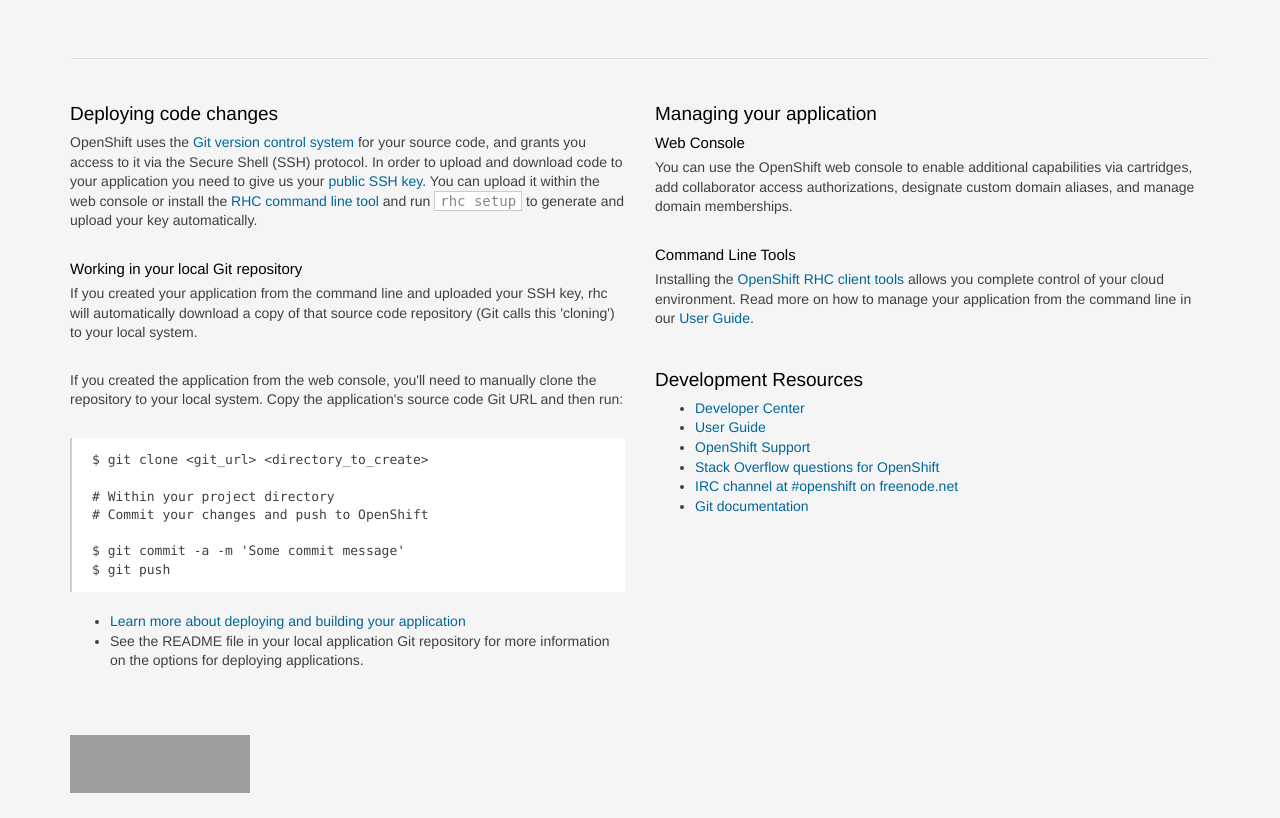
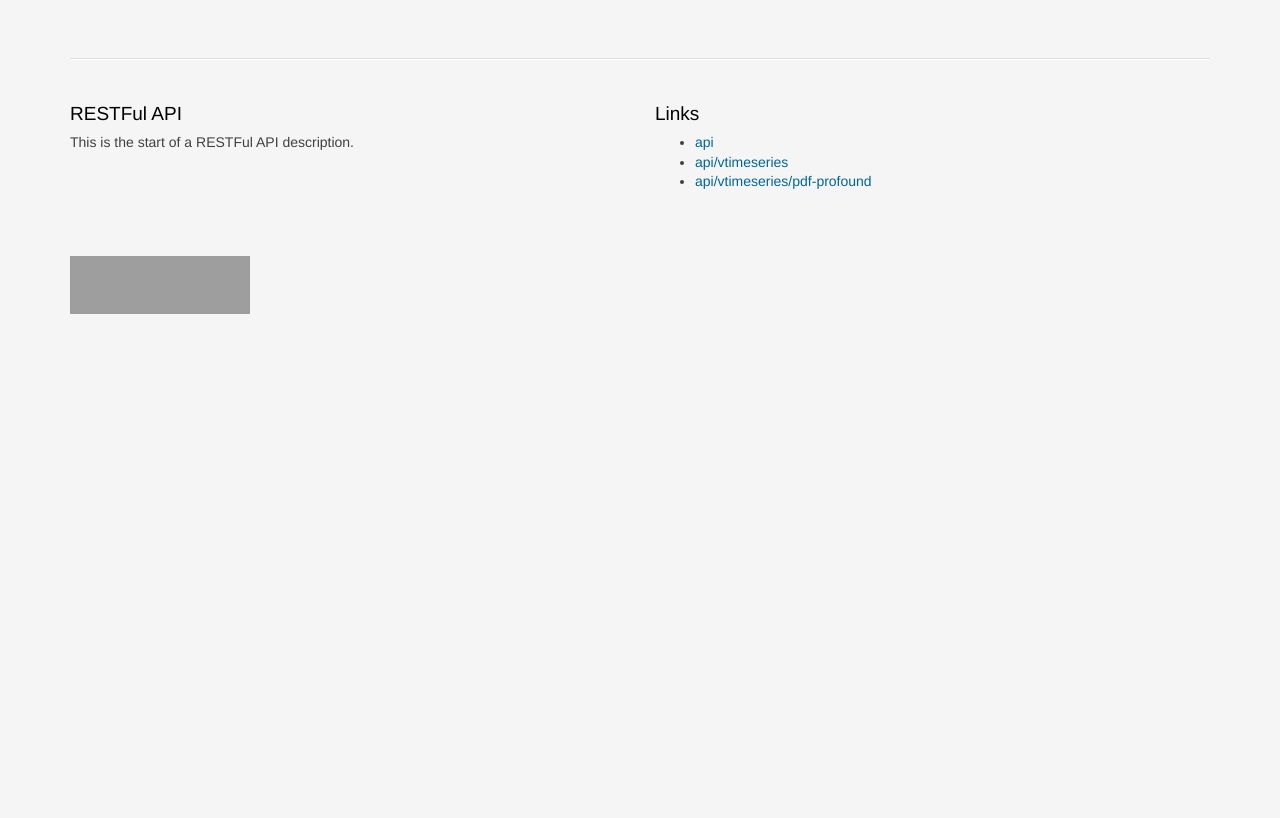
Before and after one commit to MetServiceDev/test-openshift-python2.7-repo, a Python web app: template templates/welcome.html in a window 1280 px wide. After the commit the page ends 314 px from the top, so only its background shows below. Run offline with Jinja, Linux system fonts and the light colour scheme; the template is opened without the code that fills it, so the values that code supplies are empty; grey boxes are pictures that could not be loaded.

Commit message:
Adding in some fake RESTFul data.

```diff
--- a/templates/welcome.html
+++ b/templates/welcome.html
@@ -212,50 +212,19 @@
         <div class="row">
           <section class='col-xs-12 col-sm-6 col-md-6'>
             <section>
-              <h2>Deploying code changes</h2>
-                <p>OpenShift uses the <a href="http://git-scm.com/">Git version control system</a> for your source code, and grants you access to it via the Secure Shell (SSH) protocol. In order to upload and download code to your application you need to give us your <a href="https://www.openshift.com/developers/remote-access">public SSH key</a>. You can upload it within the web console or install the <a href="https://www.openshift.com/developers/rhc-client-tools-install">RHC command line tool</a> and run <code>rhc setup</code> to generate and upload your key automatically.</p>
-
-                <h3>Working in your local Git repository</h3>
-                <p>If you created your application from the command line and uploaded your SSH key, rhc will automatically download a copy of that source code repository (Git calls this 'cloning') to your local system.</p>
-
-                <p>If you created the application from the web console, you'll need to manually clone the repository to your local system. Copy the application's source code Git URL and then run:</p>
-
-<pre>$ git clone &lt;git_url&gt; &lt;directory_to_create&gt;
-
-# Within your project directory
-# Commit your changes and push to OpenShift
-
-$ git commit -a -m 'Some commit message'
-$ git push</pre>
-                  <ul>
-                    <li><a href="https://www.openshift.com/developers/deploying-and-building-applications">Learn more about deploying and building your application</a></li>
-                    <li>See the README file in your local application Git repository for more information on the options for deploying applications.</li>
-                  </ul>
-
+                <h2>RESTFul API</h2>
+                <p>This is the start of a RESTFul API description.</p>
             </section>
 
           </section>
           <section class="col-xs-12 col-sm-6 col-md-6">
 
-                <h2>Managing your application</h2>
-
-                <h3>Web Console</h3>
-                <p>You can use the OpenShift web console to enable additional capabilities via cartridges, add collaborator access authorizations, designate custom domain aliases, and manage domain memberships.</p>
-
-                <h3>Command Line Tools</h3>
-                <p>Installing the <a href="https://www.openshift.com/developers/rhc-client-tools-install">OpenShift RHC client tools</a> allows you complete control of your cloud environment. Read more on how to manage your application from the command line in our <a href="https://www.openshift.com/user-guide">User Guide</a>.
-                </p>
-
-                <h2>Development Resources</h2>
-                  <ul>
-                    <li><a href="https://www.openshift.com/developers">Developer Center</a></li>
-                    <li><a href="https://www.openshift.com/user-guide">User Guide</a></li>
-                    <li><a href="https://www.openshift.com/support">OpenShift Support</a></li>
-                    <li><a href="http://stackoverflow.com/questions/tagged/openshift">Stack Overflow questions for OpenShift</a></li>
-                    <li><a href="http://webchat.freenode.net/?randomnick=1&channels=openshift&uio=d4">IRC channel at #openshift on freenode.net</a></li>
-                    <li><a href="http://git-scm.com/documentation">Git documentation</a></li>
-                  </ul>
-
+                <h2>Links</h2>
+                <ul>
+                    <li><a href="api/">api</a></li>
+                    <li><a href="api/vtimeseries/">api/vtimeseries</a></li>
+                    <li><a href="api/vtimeseries/pdf-profound/">api/vtimeseries/pdf-profound</a></li>
+                </ul>
           </section>
         </div>
 
```
Also changed, not shown: templates/capabilities.json (added, +9 -0 lines), templates/locations.json (added, +11 -0 lines), templates/vtimeseries.json (added, +17 -0 lines), wsgi.py (+14 -2 lines).
